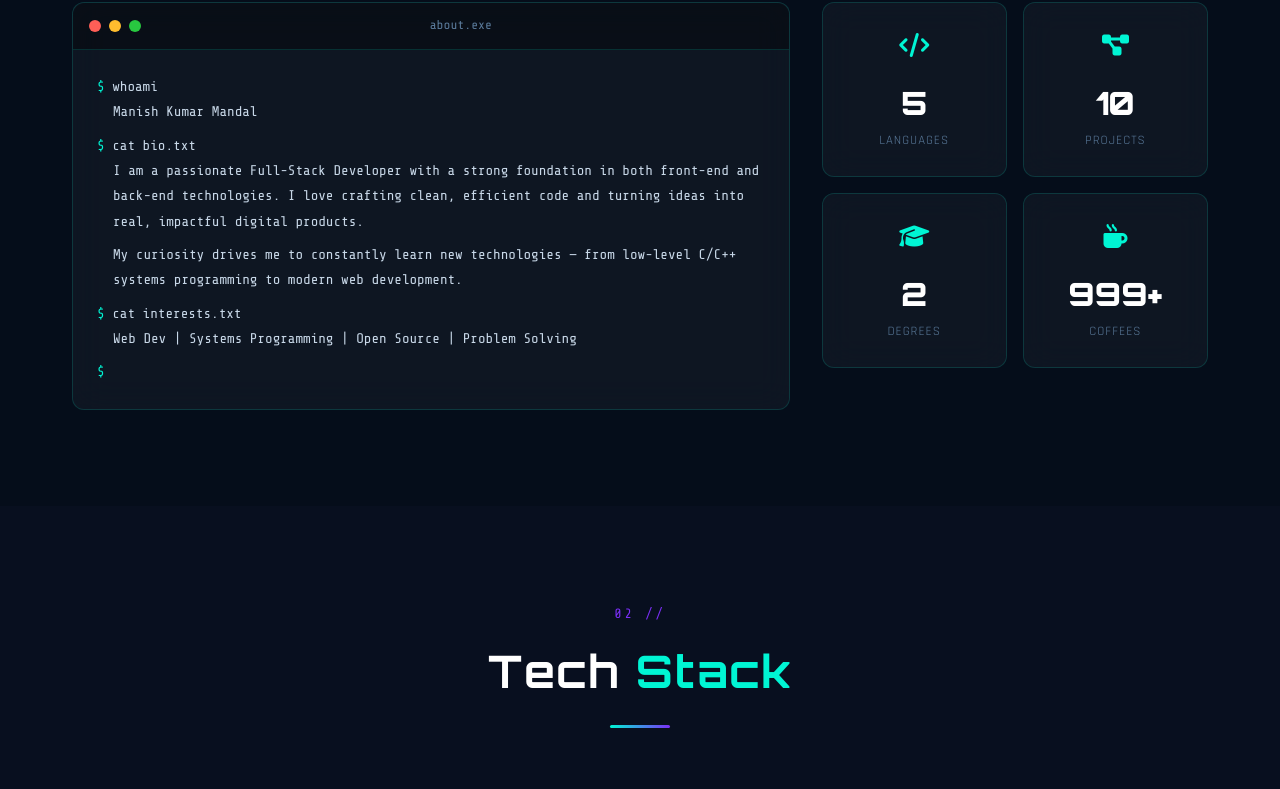
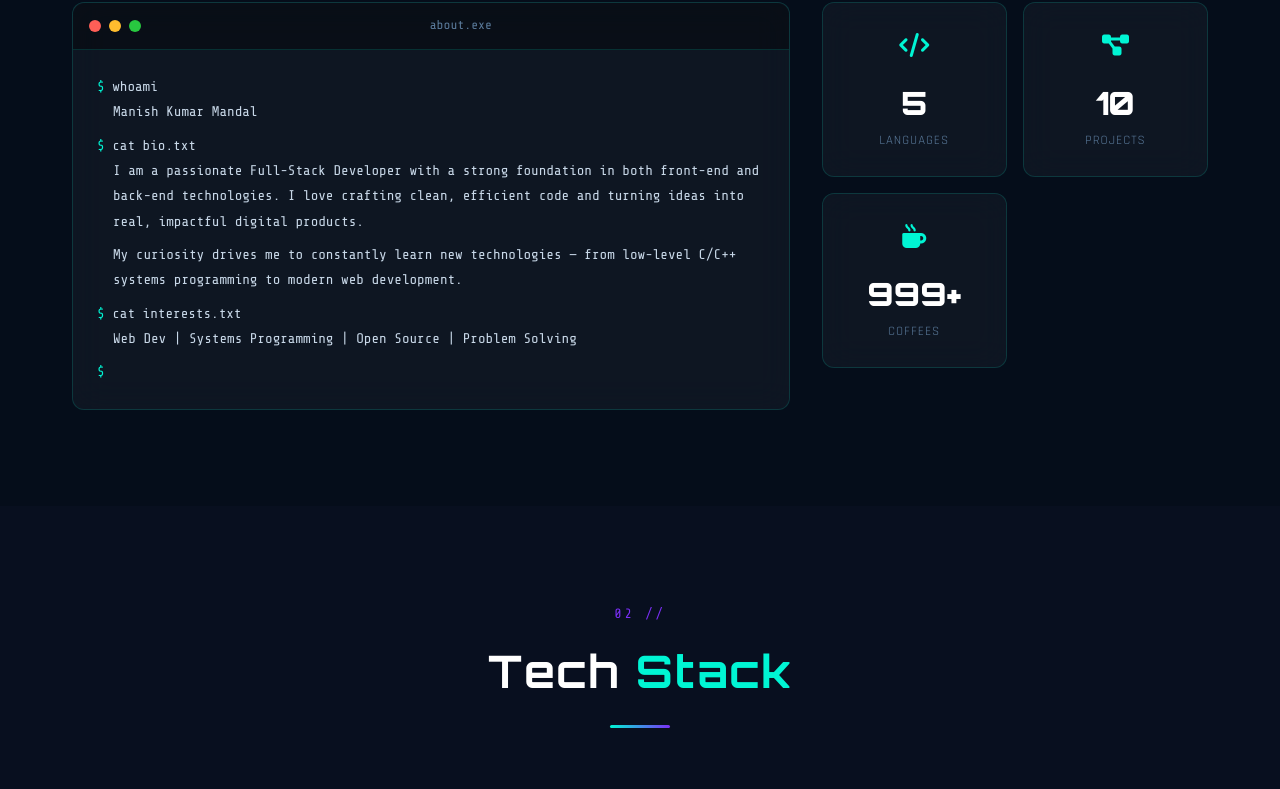
Before and after one commit to pas082bct028/Portfolio, a plain HTML site: page index.html in a window 1280 px wide. Shown: the part 1084-1873 px from the top of the page. Drawn offline with nearby package versions, Linux system fonts and the light colour scheme.

Commit message:
Remove Degrees stat card

```diff
--- a/index.html
+++ b/index.html
@@ -137,12 +137,7 @@
             <div class="stat-num counter" data-target="10">0</div>
             <div class="stat-label">Projects</div>
           </div>
-          <div class="stat-card glass-card">
-            <div class="stat-icon"><i class="fas fa-graduation-cap"></i></div>
-            <div class="stat-num counter" data-target="2">0</div>
-            <div class="stat-label">Degrees</div>
-          </div>
-          <div class="stat-card glass-card">
+<div class="stat-card glass-card">
             <div class="stat-icon"><i class="fas fa-mug-hot"></i></div>
             <div class="stat-num counter" data-target="999">0</div>
             <div class="stat-label">Coffees</div>
```
